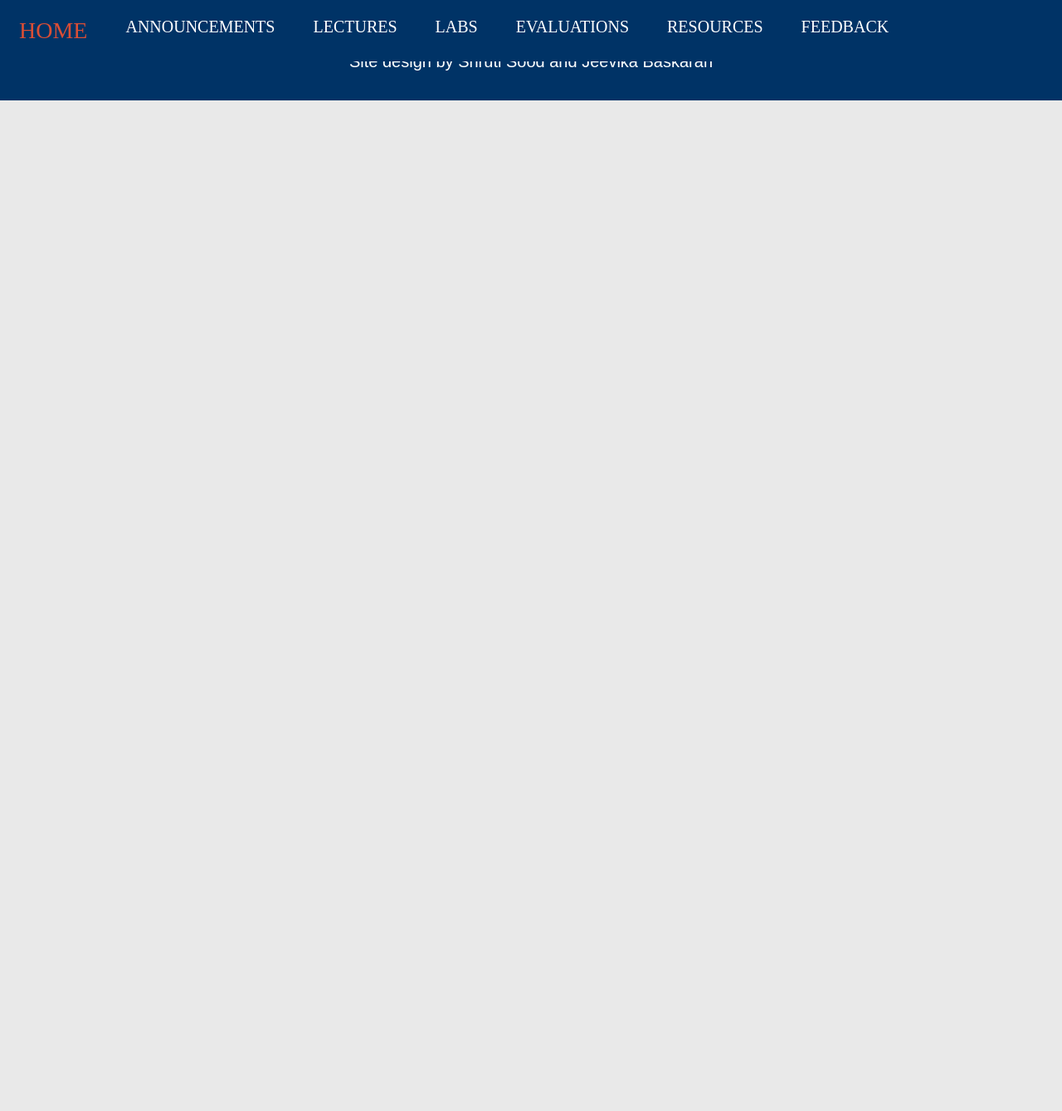
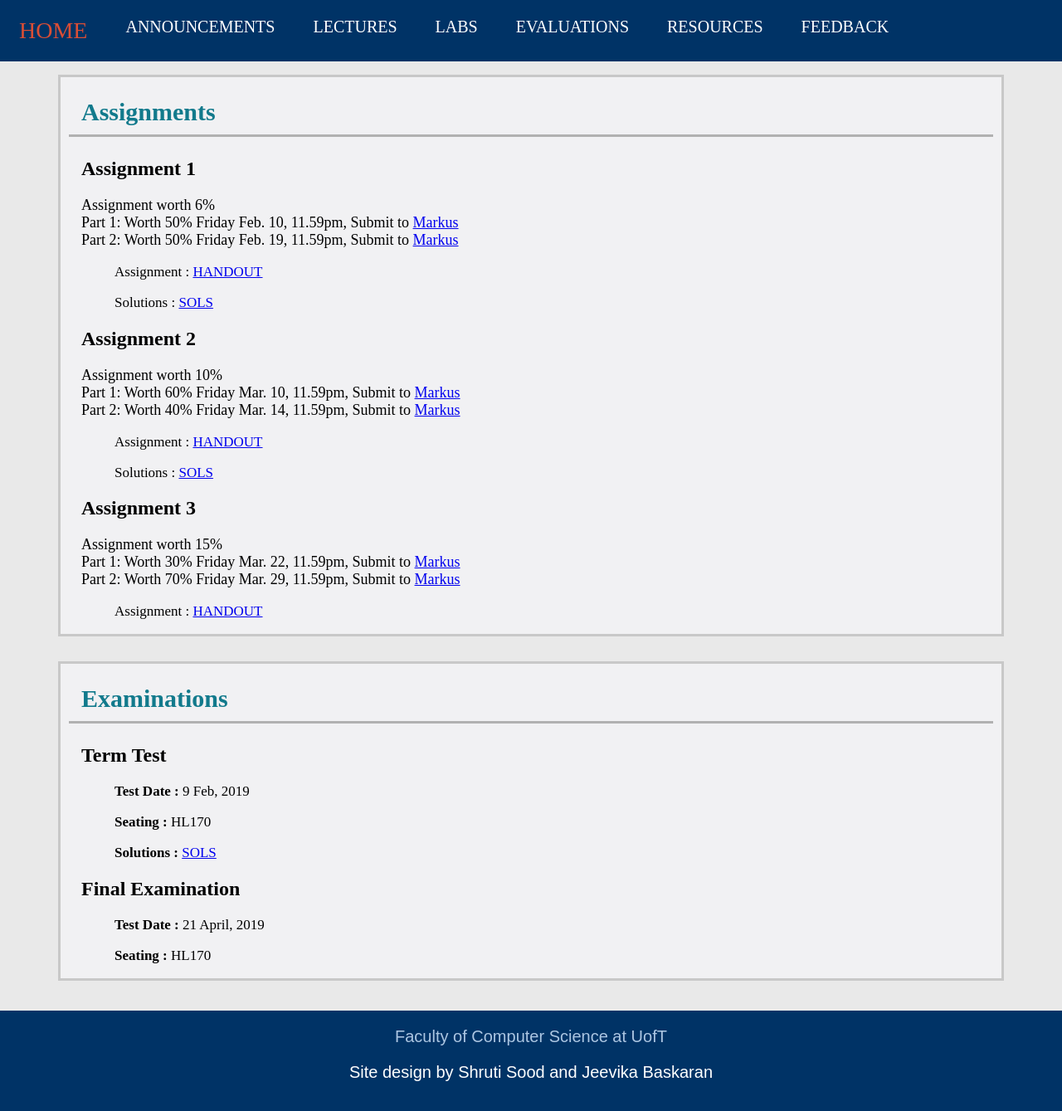
Before and after one commit to soodshru/CSCB20-Website, a Python web app: template templates/evaluations.html in a window 1280 px wide. Shown: the whole page at 83% size. Before the commit the page ends 121 px from the top, so only its background shows below. Run offline with Jinja, Linux system fonts and the light colour scheme; the template is opened without the code that fills it, so the values that code supplies are empty.

Commit message:
Made evaluations.html

```diff
--- a/templates/evaluations.html
+++ b/templates/evaluations.html
@@ -15,7 +15,68 @@
 		<a href="feedback.html">FEEDBACK</a>
 	</div>
 
+	<div class = "main1">
+		<section class="section2">
 
+			<h1>Assignments</h1>
+
+			<h2>Assignment 1</h2>
+
+			<p>Assignment worth 6%<br>Part 1: Worth 50% Friday Feb. 10, 11.59pm, Submit to <a href= https://markus.utsc.utoronto.ca/>Markus</a><br>
+			Part 2: Worth 50% Friday Feb. 19, 11.59pm, Submit to <a href= https://markus.utsc.utoronto.ca/>Markus</a></p>
+
+			<ul>
+				<li><p>Assignment : <a href= static/PDF/AssgnHandout.pdf>HANDOUT</a></p></li>
+				<li><p>Solutions : <a href= static/PDF/AssgnSols.pdf>SOLS</a></p></li>
+			</ul>
+
+			<h2>Assignment 2</h2>
+
+			<p>Assignment worth 10%<br>Part 1: Worth 60% Friday Mar. 10, 11.59pm, Submit to <a href= https://markus.utsc.utoronto.ca/>Markus</a><br>
+			Part 2: Worth 40% Friday Mar. 14, 11.59pm, Submit to <a href= https://markus.utsc.utoronto.ca/>Markus</a></p>
+
+			<ul>
+				<li><p>Assignment : <a href= static/PDF/AssgnHandout.pdf>HANDOUT</a></p></li>
+				<li><p>Solutions : <a href= static/PDF/AssgnSols.pdf>SOLS</a></p></li>
+			</ul>
+
+			<h2>Assignment 3</h2>
+
+			<p>Assignment worth 15%<br>Part 1: Worth 30% Friday Mar. 22, 11.59pm, Submit to <a href= https://markus.utsc.utoronto.ca/>Markus</a><br>
+			Part 2: Worth 70% Friday Mar. 29, 11.59pm, Submit to <a href= https://markus.utsc.utoronto.ca/>Markus</a></p>
+
+			<ul>
+				<li><p>Assignment : <a href= static/PDF/AssgnHandout.pdf>HANDOUT</a></p></li>
+			</ul>
+
+		</section>
+	</div>
+
+	<div class = "main2">
+		<section class="section2">
+
+			<h1>Examinations</h1>
+
+			<h2>Term Test</h2>
+
+			<ul>
+				<li><p><strong>Test Date : </strong>9 Feb, 2019</p></li>
+				<li><p><strong>Seating : </strong>HL170</p></li>
+				<li><p><strong>Solutions : </strong><a href= static/PDF/MidtermSol.pdf>SOLS</a></p></li>
+			</ul>
+
+			<h2>Final Examination</h2>
+
+			<ul>
+				<li><p><strong>Test Date : </strong>21 April, 2019</p></li>
+				<li><p><strong>Seating : </strong>HL170</p></li>
+			</ul>
+
+		</section>
+	</div>
+
+	<br>
+	<br>
 
 	<div class = "footer">
 		<a href="https://web.cs.toronto.edu/">Faculty of Computer Science at UofT</a>
--- a/templates/static/StyleSheets/evaluations.css
+++ b/templates/static/StyleSheets/evaluations.css
@@ -27,6 +27,54 @@ body {
   font-size: 28px;
 }
 
+.main1 {
+  margin-left: 70px;
+  margin-right: 70px;
+  margin-top: 90px;
+}
+
+.main2 {
+  margin-left: 70px;
+  margin-right: 70px;
+  margin-top: 30px;
+}
+
+.section2 {
+  padding-left: 10px;
+  padding-right: 10px;
+  border: solid;
+  border-color: #C8C8C8;
+  display: block;
+  background-color: #F1F1F3;
+}
+
+.section2 h1 {
+  color: #127a8c;
+  padding-bottom: 10px;
+  padding-left: 15px;
+  font-size: 30px;
+  border-bottom: solid;
+  border-bottom-color: #B1B1B1;
+}
+
+.section2 h2 {
+  padding-left: 15px;
+}
+
+.section2 p {
+  padding-left: 15px;
+  padding-right: 15px;
+  font-size: 18px;
+}
+
+.section2 ul {
+  list-style: none;
+}
+
+.section2 li p {
+  font-size: 17px;
+}
+
 .footer {
   background-color: #003366;
   overflow: hidden;
```
Also changed, not shown: templates/labs.html (+18 -19 lines), 3 other files.
